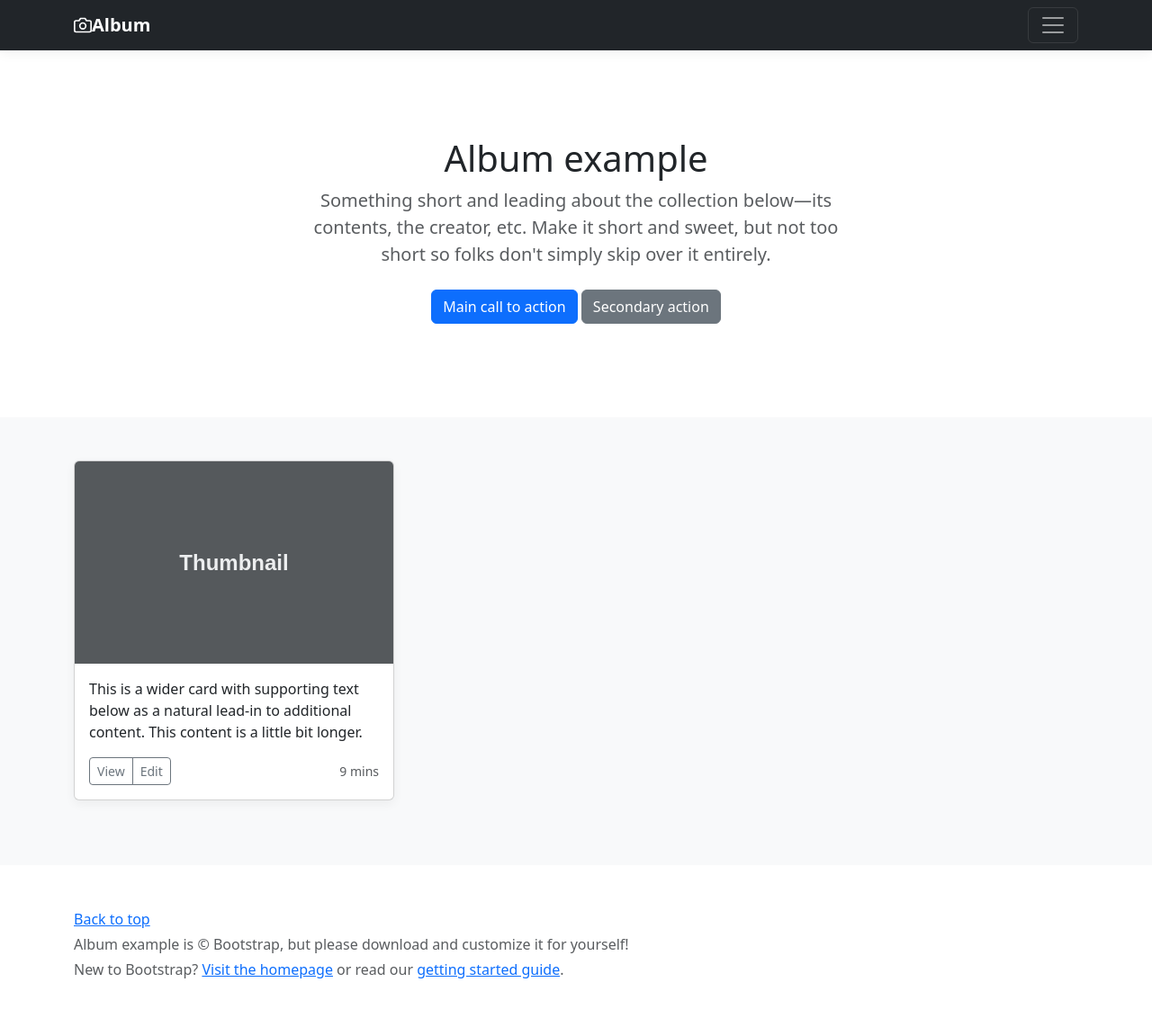
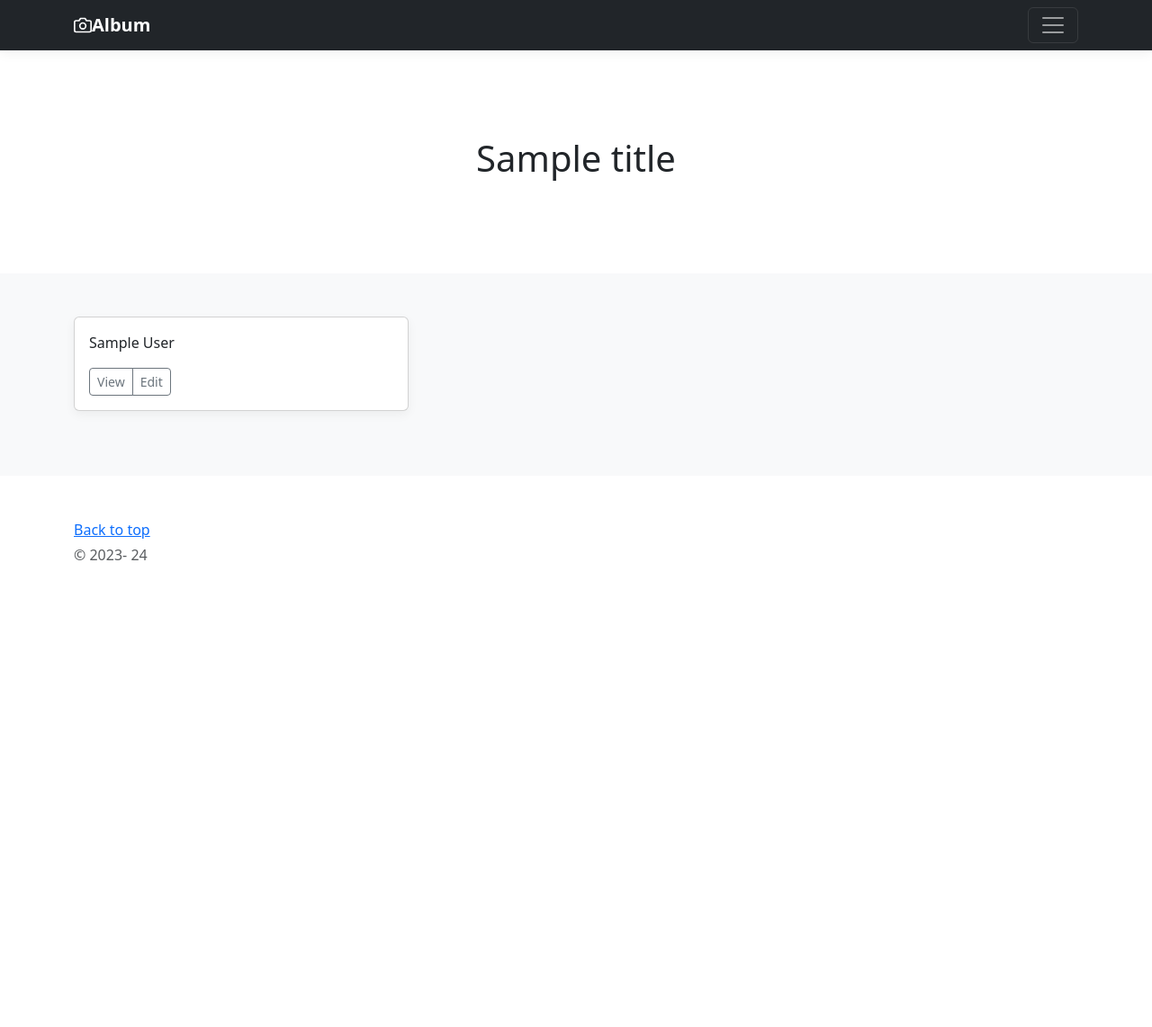
Before and after one commit to NataliaBazhina/students, a Django app: template main/templates/main/index.html in a window 1280 px wide. Shown: the whole page at 90% size. After the commit the page ends 623 px from the top, so only its background shows below. Run offline with Django 4.2, Linux system fonts and the light colour scheme; tables that the repository leaves empty hold one stand-in row (values such as "Sample post"); the template is opened without the code that fills it: values that come from a table or form of the project are taken from there, most other values are stand-ins (such as "Sample title", 1, 10 or a date in 2020); some libraries are stand-ins or nearby versions.

Commit message:
add static

```diff
--- a/config/urls.py
+++ b/config/urls.py
@@ -5,5 +5,5 @@ from django.urls import path, include
 
 urlpatterns = [
     path('admin/', admin.site.urls),
-    path('',include('main.urls')),
+    path('',include('main.urls', namespace='main')),
 ] + static(settings.MEDIA_URL, document_root=settings.MEDIA_ROOT)
--- /dev/null
+++ b/main/templates/main/base.html
@@ -0,0 +1,96 @@
+{% load static %}
+<!doctype html>
+<html lang="en">
+<head>
+    <meta charset="utf-8">
+    <meta name="viewport" content="width=device-width, initial-scale=1, shrink-to-fit=no">
+    <meta name="description" content="">
+    <meta name="author" content="">
+
+    <title>{{ title }}</title>
+
+
+    <!-- Bootstrap core CSS -->
+    <link href="{% static 'css/bootstrap.min.css'%}" rel="stylesheet">
+
+    <!-- Custom styles for this template -->
+    <link href="{% static 'css/album.css'%}" rel="stylesheet">
+</head>
+
+<body>
+
+<header>
+    <div class="collapse bg-dark" id="navbarHeader">
+        <div class="container">
+            <div class="row">
+                <div class="col-sm-8 col-md-7 py-4">
+                    <h4 class="text-white">About</h4>
+                    <p class="text-muted">Add some information about the album below, the author, or any other
+                        background context. Make it a few sentences long so folks can pick up some informative tidbits.
+                        Then, link them off to some social networking sites or contact information.</p>
+                </div>
+                {% include 'main/includes/inc_main_menu.html' %}
+            </div>
+        </div>
+    </div>
+    <div class="navbar navbar-dark bg-dark box-shadow">
+        <div class="container d-flex justify-content-between">
+            <a href="#" class="navbar-brand d-flex align-items-center">
+                <svg xmlns="http://www.w3.org/2000/svg" width="20" height="20" viewBox="0 0 24 24" fill="none"
+                     stroke="currentColor" stroke-width="2" stroke-linecap="round" stroke-linejoin="round" class="mr-2">
+                    <path d="M23 19a2 2 0 0 1-2 2H3a2 2 0 0 1-2-2V8a2 2 0 0 1 2-2h4l2-3h6l2 3h4a2 2 0 0 1 2 2z"></path>
+                    <circle cx="12" cy="13" r="4"></circle>
+                </svg>
+                <strong>Album</strong>
+            </a>
+            <button class="navbar-toggler" type="button" data-toggle="collapse" data-target="#navbarHeader"
+                    aria-controls="navbarHeader" aria-expanded="false" aria-label="Toggle navigation">
+                <span class="navbar-toggler-icon"></span>
+            </button>
+        </div>
+    </div>
+</header>
+
+<main role="main">
+
+    <section class="jumbotron text-center">
+        <div class="container">
+            <h1 class="jumbotron-heading">{{ title }}</h1>
+        </div>
+    </section>
+
+    <div class="album py-5 bg-light">
+        <div class="container">
+            {% block content%}
+            {% endblock %}
+
+        </div>
+    </div>
+    </div>
+    </div>
+    </div>
+    </div>
+
+</main>
+
+<footer class="text-muted">
+    <div class="container">
+        <p class="float-right">
+            <a href="#">Back to top</a>
+        </p>
+        <p>&copy; 2023- {% now 'y' %}</p>
+    </div>
+</footer>
+
+<!-- Bootstrap core JavaScript
+================================================== -->
+<!-- Placed at the end of the document so the pages load faster -->
+<script src="https://code.jquery.com/jquery-3.2.1.slim.min.js"
+        integrity="sha384-KJ3o2DKtIkvYIK3UENzmM7KCkRr/rE9/Qpg6aAZGJwFDMVNA/GpGFF93hXpG5KkN"
+        crossorigin="anonymous"></script>
+<script>window.jQuery || document.write('<script src="../../assets/js/vendor/jquery-slim.min.js"><\/script>')</script>
+<script src="{% static 'js/popper.min.js' %}"></script>
+<script src="{% static 'js/bootstrap.min.js' %}"></script>
+<script src="{% static 'js/holder.min.js' %}"></script>
+</body>
+</html>
--- /dev/null
+++ b/main/templates/main/includes/inc_main_menu.html
@@ -0,0 +1,7 @@
+<div class="col-sm-4 offset-md-1 py-4">
+    <h4 class="text-white">Contact</h4>
+    <ul class="list-unstyled">
+        <li><a href="{% url 'main:index' %}" class="text-white">Главная</a></li>
+        <li><a href="{% url 'main:contact' %}" class="text-white">Контакты</a></li>
+    </ul>
+</div>
--- a/main/templates/main/index.html
+++ b/main/templates/main/index.html
@@ -1,127 +1,25 @@
-{% load static %}
-<!doctype html>
-<html lang="en">
-<head>
-    <meta charset="utf-8">
-    <meta name="viewport" content="width=device-width, initial-scale=1, shrink-to-fit=no">
-    <meta name="description" content="">
-    <meta name="author" content="">
+{% extends 'main/base.html' %}
 
-    <title>Album example for Bootstrap</title>
-
-
-    <!-- Bootstrap core CSS -->
-    <link href="{% static 'css/bootstrap.min.css'%}" rel="stylesheet">
-
-    <!-- Custom styles for this template -->
-    <link href="{% static 'css/album.css'%}" rel="stylesheet">
-</head>
-
-<body>
-
-<header>
-    <div class="collapse bg-dark" id="navbarHeader">
-        <div class="container">
-            <div class="row">
-                <div class="col-sm-8 col-md-7 py-4">
-                    <h4 class="text-white">About</h4>
-                    <p class="text-muted">Add some information about the album below, the author, or any other
-                        background context. Make it a few sentences long so folks can pick up some informative tidbits.
-                        Then, link them off to some social networking sites or contact information.</p>
-                </div>
-                <div class="col-sm-4 offset-md-1 py-4">
-                    <h4 class="text-white">Contact</h4>
-                    <ul class="list-unstyled">
-                        <li><a href="#" class="text-white">Follow on Twitter</a></li>
-                        <li><a href="#" class="text-white">Like on Facebook</a></li>
-                        <li><a href="#" class="text-white">Email me</a></li>
-                    </ul>
-                </div>
-            </div>
-        </div>
-    </div>
-    <div class="navbar navbar-dark bg-dark box-shadow">
-        <div class="container d-flex justify-content-between">
-            <a href="#" class="navbar-brand d-flex align-items-center">
-                <svg xmlns="http://www.w3.org/2000/svg" width="20" height="20" viewBox="0 0 24 24" fill="none"
-                     stroke="currentColor" stroke-width="2" stroke-linecap="round" stroke-linejoin="round" class="mr-2">
-                    <path d="M23 19a2 2 0 0 1-2 2H3a2 2 0 0 1-2-2V8a2 2 0 0 1 2-2h4l2-3h6l2 3h4a2 2 0 0 1 2 2z"></path>
-                    <circle cx="12" cy="13" r="4"></circle>
-                </svg>
-                <strong>Album</strong>
-            </a>
-            <button class="navbar-toggler" type="button" data-toggle="collapse" data-target="#navbarHeader"
-                    aria-controls="navbarHeader" aria-expanded="false" aria-label="Toggle navigation">
-                <span class="navbar-toggler-icon"></span>
-            </button>
-        </div>
-    </div>
-</header>
-
-<main role="main">
-
-    <section class="jumbotron text-center">
-        <div class="container">
-            <h1 class="jumbotron-heading">Album example</h1>
-            <p class="lead text-muted">Something short and leading about the collection below—its contents, the creator,
-                etc. Make it short and sweet, but not too short so folks don't simply skip over it entirely.</p>
-            <p>
-                <a href="#" class="btn btn-primary my-2">Main call to action</a>
-                <a href="#" class="btn btn-secondary my-2">Secondary action</a>
-            </p>
-        </div>
-    </section>
-
-    <div class="album py-5 bg-light">
-        <div class="container">
-
-            <div class="row">
-                {% for object in object_list %}
+{% block content %}
+{% for object in objects_list %}
 <div class="col-md-4">
     <div class="card mb-4 box-shadow">
-                        <img class="card-img-top"
-                             data-src="holder.js/100px225?theme=thumb&bg=55595c&fg=eceeef&text=Thumbnail"
-                             alt="Card image cap">
         <div class="card-body">
-                            <p class="card-text">This is a wider card with supporting text below as a natural lead-in to
-                                additional content. This content is a little bit longer.</p>
+            <p class="card-text">
+                {% if object.is_active %}
+                {{ object | title }}
+                {% else %}
+                <span class="text-muted">{{ object | title }}</span>
+                {% endif %}
+            </p>
             <div class="d-flex justify-content-between align-items-center">
                 <div class="btn-group">
                     <button type="button" class="btn btn-sm btn-outline-secondary">View</button>
                     <button type="button" class="btn btn-sm btn-outline-secondary">Edit</button>
                 </div>
-                                <small class="text-muted">9 mins</small>
             </div>
         </div>
     </div>
 </div>
 {% endfor %}
-            </div>
-        </div>
-    </div>
-
-</main>
-
-<footer class="text-muted">
-    <div class="container">
-        <p class="float-right">
-            <a href="#">Back to top</a>
-        </p>
-        <p>Album example is &copy; Bootstrap, but please download and customize it for yourself!</p>
-        <p>New to Bootstrap? <a href="../../">Visit the homepage</a> or read our <a href="../../getting-started/">getting
-            started guide</a>.</p>
-    </div>
-</footer>
-
-<!-- Bootstrap core JavaScript
-================================================== -->
-<!-- Placed at the end of the document so the pages load faster -->
-<script src="https://code.jquery.com/jquery-3.2.1.slim.min.js"
-        integrity="sha384-KJ3o2DKtIkvYIK3UENzmM7KCkRr/rE9/Qpg6aAZGJwFDMVNA/GpGFF93hXpG5KkN"
-        crossorigin="anonymous"></script>
-<script>window.jQuery || document.write('<script src="../../assets/js/vendor/jquery-slim.min.js"><\/script>')</script>
-<script src="{% static 'js/popper.min.js' %}"></script>
-<script src="{% static 'js/bootstrap.min.js' %}"></script>
-<script src="{% static 'js/holder.min.js' %}"></script>
-</body>
-</html>
+{% endblock %}
--- a/main/urls.py
+++ b/main/urls.py
@@ -1,6 +1,10 @@
 from django.urls import path
-from main.views import index
 
+from main.apps import MainConfig
+from main.views import index, contact
+
+app_name = MainConfig.name
 urlpatterns = [
-    path('', index)
+    path('', index, name='index'),
+    path('contact/', contact, name='contact')
 ]
```
Also changed, not shown: main/templates/main/contact.html (added, +28 -0 lines), main/views.py (+14 -8 lines). Lines whose indentation alone changed are shown as unchanged.
